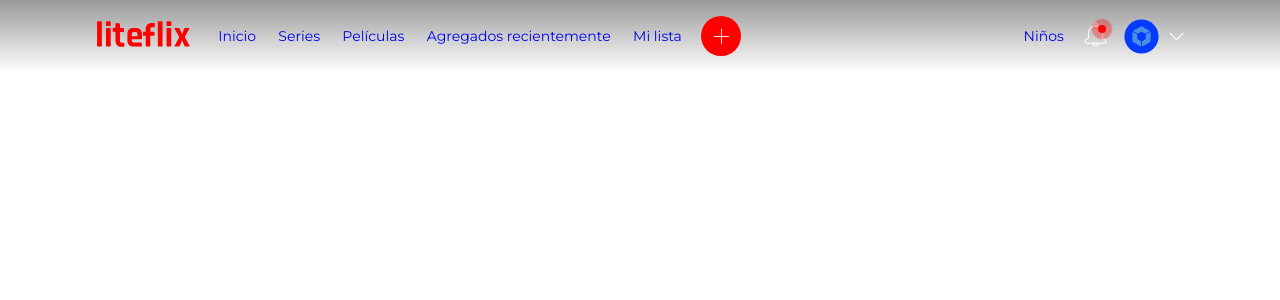
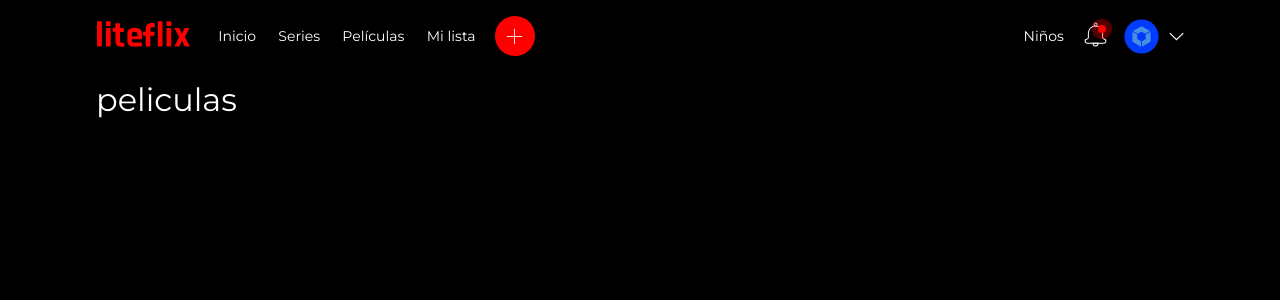
Before and after one commit to leandromuzzupappa/liteflix, a React (Create React App) app: page /browse/peliculas in a window 1280 px wide. Before the commit this address led to /browse/404. Shown: the top 300 px of the page. Built offline with nearby package versions, Linux system fonts and the light colour scheme.

Commit message:
Modificaciones

```diff
--- a/src/App.js
+++ b/src/App.js
@@ -4,11 +4,13 @@ import { BrowserRouter as Router, Route, Redirect, Switch } from 'react-router-d
 import HomeLayout from './layouts/HomeLayout';
 import AccountLayout from './layouts/AccountLayout';
 import NotFoundLayout from './layouts/NotFoundLayout';
+import FilteredLayout from './layouts/FilteredLayout';
 
 // Pages
 import HomePage from './pages/HomePage';
 import AccountPage from './pages/AccountPage';
 import NotFoundPage from './pages/NotFoundPage';
+import FilteredPage from './pages/FilteredPage';
 
 // Components
 import Header from './components/Header';
@@ -27,6 +29,16 @@ function App() {
                             <HomeLayout>
                                 <HomePage />
                             </HomeLayout>
+                        )}
+                    />
+
+                    <Route
+                        exact
+                        path="/browse/:content"
+                        render={() => (
+                            <FilteredLayout>
+                                <FilteredPage />
+                            </FilteredLayout>
                         )}
                     />
 
--- a/src/components/DragAndDrop/index.js
+++ b/src/components/DragAndDrop/index.js
@@ -33,6 +33,7 @@ const DragAndDrop = (props) => {
 
     useEffect(() => {
         props.filesUploaded(files);
+        // eslint-disable-next-line react-hooks/exhaustive-deps
     }, [files]);
 
     return (
--- a/src/components/HeaderMenu/index.js
+++ b/src/components/HeaderMenu/index.js
@@ -8,11 +8,11 @@ const HeaderMenu = (props) => {
     return (
         <nav className="header__menu">
             <ul>
-                <HeaderMenuItem text="Inicio" link="#inicio" />
-                <HeaderMenuItem text="Series" link="#series" />
-                <HeaderMenuItem text="Películas" link="#peliculas" />
-                <HeaderMenuItem text="Agregados recientemente" link="#agregados_recientemente" />
-                <HeaderMenuItem text="Mi lista" link="user/my-list" />
+                <HeaderMenuItem text="Inicio" link="/" />
+                <HeaderMenuItem text="Series" link="/browse/series" />
+                <HeaderMenuItem text="Películas" link="/browse/peliculas" />
+                {/* <HeaderMenuItem text="Agregados recientemente" link="#agregados_recientemente" /> */}
+                <HeaderMenuItem text="Mi lista" link="/user/my-list" />
                 <li>
                     <AddMovie />
                 </li>
--- a/src/components/HeaderUserLinks/index.js
+++ b/src/components/HeaderUserLinks/index.js
@@ -2,7 +2,7 @@ import './styles.scss';
 import iconBell from '../../assets/images/iconBell.svg';
 import iconArrow from '../../assets/images/iconArrow.svg';
 
-import { useState, useEffect } from 'react';
+import { useState } from 'react';
 import { esDesktop } from '../../helpers/windowSizes';
 
 // Components
--- a/src/components/UserMoviesList/index.js
+++ b/src/components/UserMoviesList/index.js
@@ -36,11 +36,9 @@ const UserMoviesList = (props) => {
         let userMovies = getUserMovies();
         let userMoviesUpdated = [];
 
-        userMovies.map((movie) => {
-            if (movie.id !== movieId) {
-                userMoviesUpdated.push(JSON.stringify(movie));
-            }
-        });
+        userMovies.map((movie) =>
+            movie.id !== movieId ? userMoviesUpdated.push(JSON.stringify(movie)) : ''
+        );
 
         localStorage.setItem('userMovies', JSON.stringify(userMoviesUpdated));
 
--- a/src/components/modals/ModalFullscreen/index.js
+++ b/src/components/modals/ModalFullscreen/index.js
@@ -1,7 +1,7 @@
 import './styles.scss';
 
 import { useState, useEffect } from 'react';
-import { useSelector, useDispatch } from 'react-redux';
+import { useDispatch } from 'react-redux';
 import { addMovie } from '../../../redux/userMovies/movies.actions';
 
 // Helpers
--- /dev/null
+++ b/src/layouts/FilteredLayout.js
@@ -0,0 +1,13 @@
+import useBodyClass from '../helpers/setBodyClass';
+
+const FilteredLayout = (props) => {
+    useBodyClass('layout__FilteredLayout');
+
+    return (
+        <div id="FilteredLayout" className="layouts">
+            {props.children}
+        </div>
+    );
+};
+
+export default FilteredLayout;
--- /dev/null
+++ b/src/pages/FilteredPage/index.js
@@ -0,0 +1,18 @@
+import './styles.scss';
+
+import { useState, useEffect } from 'react';
+import { useParams } from 'react-router-dom';
+
+const FilteredPage = (props) => {
+    const { content } = useParams();
+
+    //`https://api.themoviedb.org/3/tv/top_rated?api_key=${process.env.REACT_APP_DB_KEY}&page=${currentPage}`
+
+    return (
+        <>
+            <h1>{content}</h1>
+        </>
+    );
+};
+
+export default FilteredPage;
--- /dev/null
+++ b/src/pages/FilteredPage/styles.scss
@@ -0,0 +1,15 @@
+@import '../../assets/scss/settings.scss';
+
+.layout__FilteredLayout {
+    header {
+        * {
+            color: $white;
+        }
+    }
+    color: $white;
+    background: $black;
+}
+
+#FilteredLayout {
+    padding: 5rem 6rem 2rem;
+}
--- a/src/pages/HomePage/index.js
+++ b/src/pages/HomePage/index.js
@@ -35,13 +35,13 @@ const HomePage = (props) => {
         });
     }, [setCoverData, setComingSoon, setNowPlaying]);
 
-    /* useEffect(() => {
+    useEffect(() => {
         if (nowPlaying.length > 0) {
             setInterval(() => {
                 setCoverData(nowPlaying[Math.floor(Math.random() * nowPlaying.length)]);
             }, 50000);
         }
-    }, [nowPlaying]); */
+    }, [nowPlaying]);
 
     useEffect(() => {
         let lsUserMovies = localStorage.getItem('userMovies')
```
